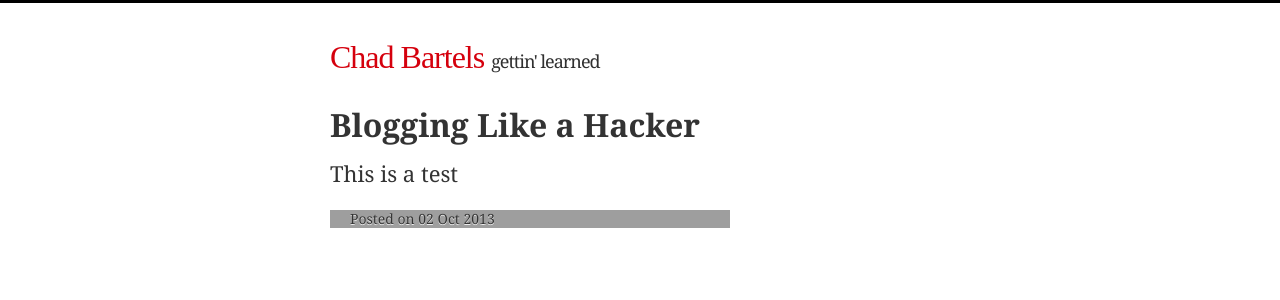
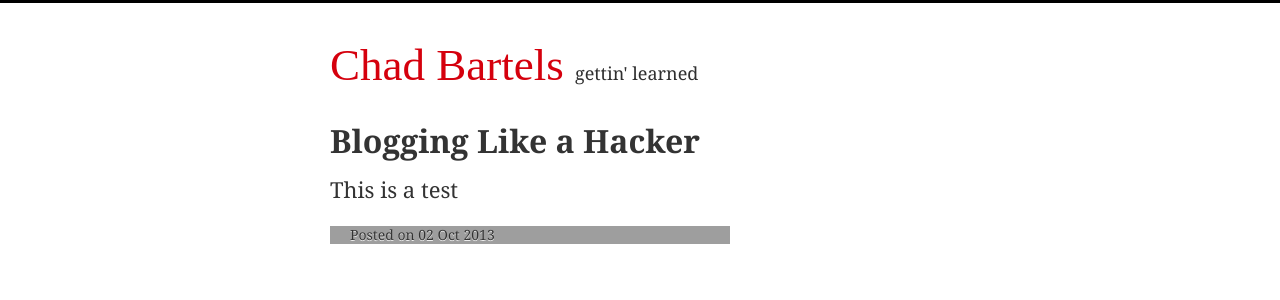
Before and after one commit to chaddy81/chaddy81.github.io, a Jekyll site: the page built from index.html, in a window 1280 px wide. Shown: the top 300 px of the page. Built offline with Jekyll 4.4.1, drawn with Linux system fonts in a browser that asks for light colours; some web fonts are replaced; grey boxes are pictures that could not be loaded.

Commit message:
updating styling

```diff
--- a/stylesheets/stylesheet.css
+++ b/stylesheets/stylesheet.css
@@ -71,8 +71,8 @@ header {
 header h1 {
   font-family: 'Average', serif;
   font-weight: 400;
-  letter-spacing: -1px;
-  font-size: 2em;
+  letter-spacing: normal;
+  font-size: 2.813em;
   color: #303030;
   line-height: 1.2;
 }
@@ -358,7 +358,7 @@ footer a:hover {
 }
 
 .post h2 {
-	font-family: 'Roboto Slab', 'Georgia', georgia, 'Times New Roman', serif;
+	font-family: 'Average', 'Georgia', georgia, 'Times New Roman', serif;
 }
 
 .post .date {
```
